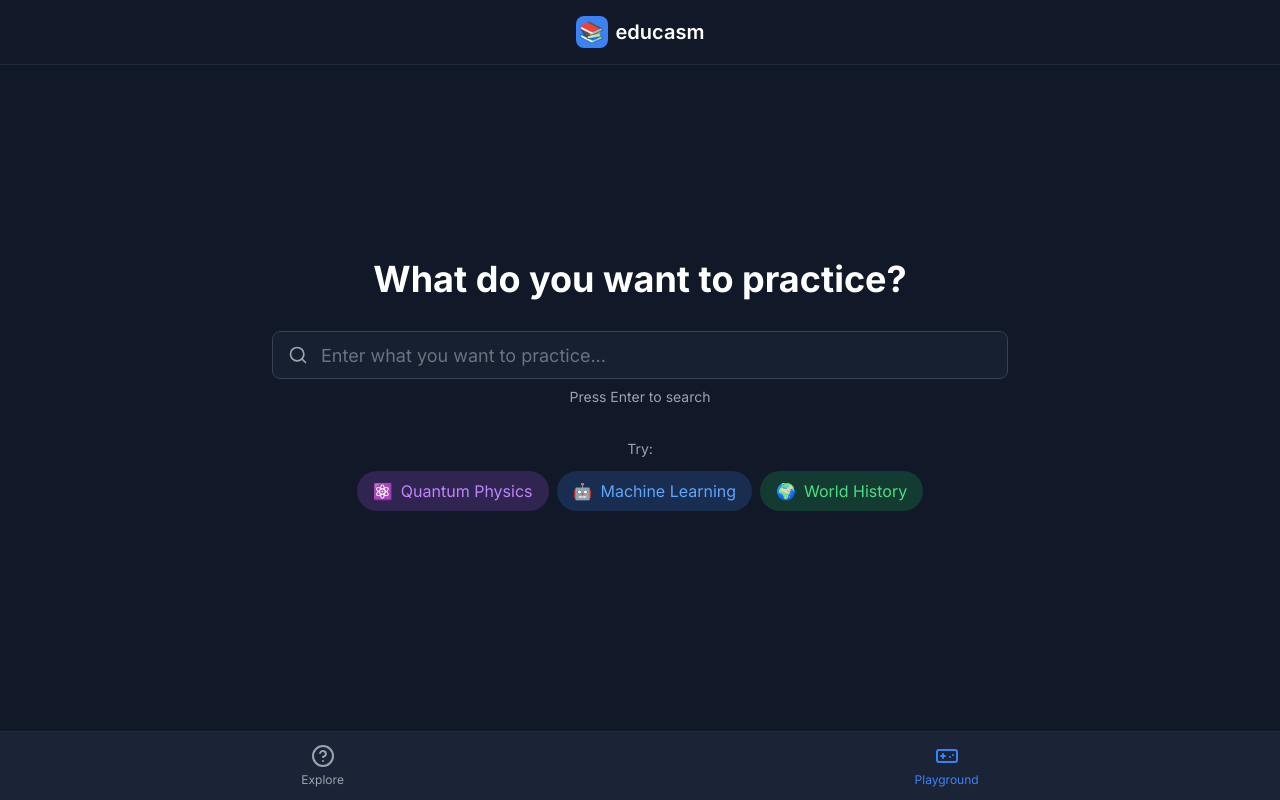
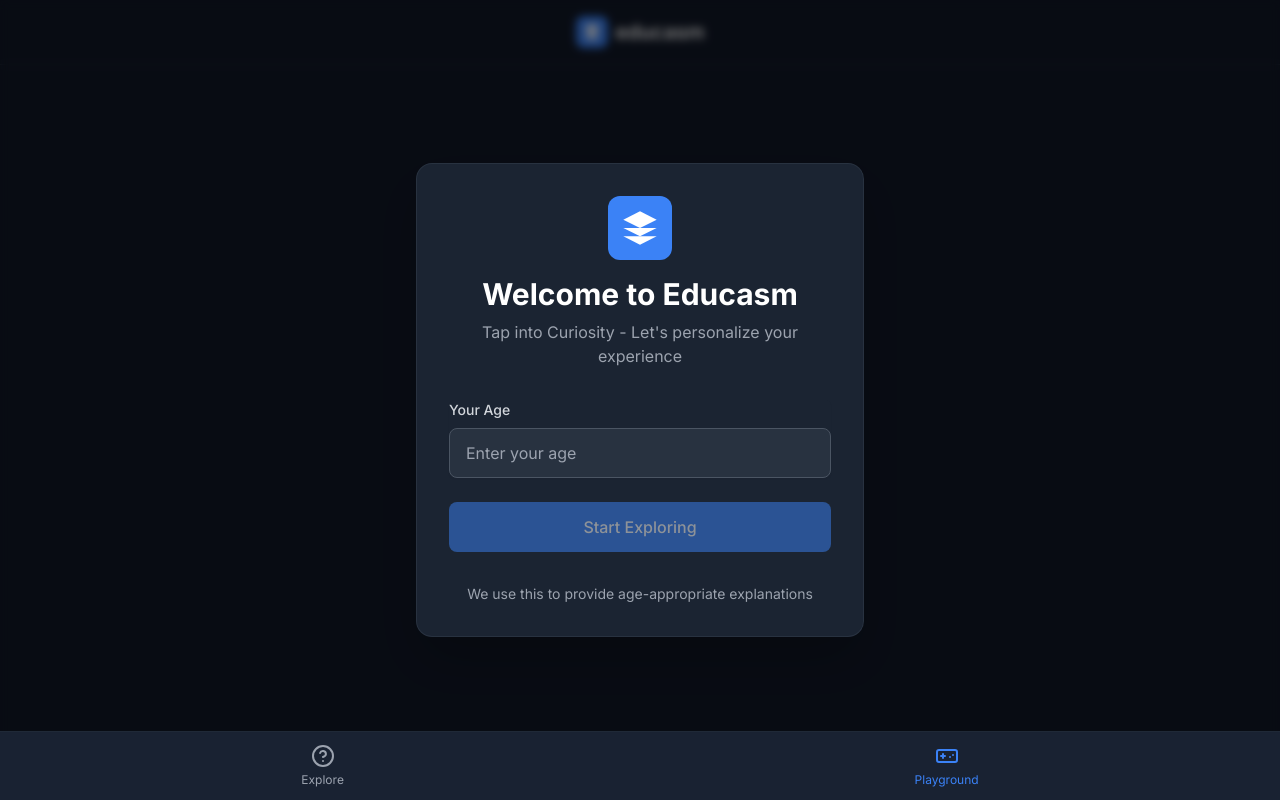
Before and after one commit to codiearyan/educasm, a Next.js app: page /playground in a window 1280 px wide. Built offline with nearby package versions, Linux system fonts and the light colour scheme.

Commit message:
user age modal logo fix

```diff
--- a/src/app/layout.tsx
+++ b/src/app/layout.tsx
@@ -25,8 +25,17 @@
           <div className="flex min-h-screen flex-col">
             <header className="flex justify-center p-4 border-b border-gray-800">
               <div className="flex items-center gap-2">
-                <div className="w-8 h-8 bg-primary rounded-lg flex items-center justify-center">
-                  <span className="text-white text-xl">📚</span>
+                  <div className="w-8 h-8 bg-primary rounded-lg flex items-center justify-center">
+                  <span className="text-white text-xl"> <svg
+              className="w-5 h-5"
+              viewBox="0 0 24 24"
+              fill="currentColor"
+              xmlns="http://www.w3.org/2000/svg"
+            >
+              <path d="M12 2L2 7L12 12L22 7L12 2Z" />
+              <path d="M2 17L12 22L22 17" />
+              <path d="M2 12L12 17L22 12" />
+            </svg></span>
                 </div>
                 <span className="text-white text-xl font-semibold">educasm</span>
               </div>
--- a/src/app/page.tsx
+++ b/src/app/page.tsx
@@ -7,6 +7,7 @@
 import { RelatedTopics } from '@/components/explore/related-topics';
 import { RelatedQuestions } from '@/components/explore/related-questions';
 import { useUserContext } from '@/components/providers/user-provider';
+import { PreFillForm } from '@/components/shared/pre-fill-form';
 import { toast } from 'react-hot-toast';
 import ReactMarkdown from 'react-markdown';
 import remarkGfm from 'remark-gfm';
@@ -98,7 +99,7 @@
 };
 
 export default function HomePage() {
-  const { userContext } = useUserContext();
+  const { userContext, setUserContext } = useUserContext();
   const [isLoading, setIsLoading] = useState(false);
   const [messages, setMessages] = useState<Message[]>([]);
   const [showInitialSearch, setShowInitialSearch] = useState(true);
@@ -330,6 +331,10 @@
     }
   }, [chatThreads]);
 
+  if (!userContext) {
+    return <PreFillForm onSubmit={setUserContext} />;
+  }
+
   return (
     <div className="flex h-[calc(100vh-8rem)]">
       {/* Left Sidebar */}
@@ -428,7 +433,16 @@
                       <div className="w-full">
                         <div className="flex items-center gap-2 mb-2">
                           <div className="w-6 h-6 rounded-full bg-blue-500/20 flex items-center justify-center">
-                            <span className="text-xs">📚</span>
+                            <span className="text-xs">  <svg
+              className="w-5 h-5"
+              viewBox="0 0 24 24"
+              fill="currentColor"
+              xmlns="http://www.w3.org/2000/svg"
+            >
+              <path d="M12 2L2 7L12 12L22 7L12 2Z" />
+              <path d="M2 17L12 22L22 17" />
+              <path d="M2 12L12 17L22 12" />
+            </svg></span>
                           </div>
                           <span className="text-sm text-gray-400">Answer</span>
                         </div>
--- a/src/app/playground/page.tsx
+++ b/src/app/playground/page.tsx
@@ -2,10 +2,11 @@
 
 import { PlaygroundView } from '@/components/playground/playground-view';
 import { useUserContext } from '@/components/providers/user-provider';
+import { PreFillForm } from '@/components/shared/pre-fill-form';
 import { toast } from 'react-hot-toast';
 
 export default function PlaygroundPage() {
-  const { userContext } = useUserContext();
+  const { userContext, setUserContext } = useUserContext();
 
   const handleError = (message: string) => {
     toast.error(message);
@@ -16,20 +17,7 @@
   };
 
   if (!userContext) {
-    return (
-      <div className="min-h-[80vh] flex flex-col items-center justify-center px-4 animate-fade-in">
-        <div className="w-full max-w-3xl space-y-8">
-          <h1 className="text-3xl sm:text-4xl font-bold text-center text-white mb-8">
-            Please complete your profile
-          </h1>
-          <div className="space-y-2">
-            <p className="text-gray-400 text-center">
-              You need to set up your profile before you can start practicing.
-            </p>
-          </div>
-        </div>
-      </div>
-    );
+    return <PreFillForm onSubmit={setUserContext} />;
   }
 
   return (
--- a/src/components/providers/user-provider.tsx
+++ b/src/components/providers/user-provider.tsx
@@ -19,14 +19,28 @@
 
 export const UserProvider = ({ children }: { children: React.ReactNode }) => {
   const [userContext, setUserContext] = useState<UserContext | null>(null);
+  const [isInitialized, setIsInitialized] = useState(false);
 
+  // Initialize from localStorage only on client side
   useEffect(() => {
-    // In a real app, you might want to load this from localStorage or a backend
-    // For now, we'll just set a default value
-    if (!userContext) {
-      setUserContext({ age: 25 });
+    const saved = localStorage.getItem('userContext');
+    if (saved) {
+      setUserContext(JSON.parse(saved));
+    }
+    setIsInitialized(true);
+  }, []);
+
+  // Save to localStorage whenever userContext changes
+  useEffect(() => {
+    if (userContext) {
+      localStorage.setItem('userContext', JSON.stringify(userContext));
     }
   }, [userContext]);
+
+  // Show nothing until client-side initialization is complete
+  if (!isInitialized) {
+    return null;
+  }
 
   return (
     <UserContextProvider.Provider value={{ userContext, setUserContext }}>
--- a/src/components/shared/pre-fill-form.tsx
+++ b/src/components/shared/pre-fill-form.tsx
@@ -1,57 +1,103 @@
-'use client';
-
-import { useState } from 'react';
-import { UserContext } from '@/types';
+import React, { useState } from 'react';
+import { UserContext } from '../../types';
 
 interface PreFillFormProps {
   onSubmit: (context: UserContext) => void;
 }
 
-export const PreFillForm = ({ onSubmit }: PreFillFormProps) => {
-  const [age, setAge] = useState('');
+export const PreFillForm: React.FC<PreFillFormProps> = ({ onSubmit }) => {
+  const [age, setAge] = useState<string>('');
 
   const handleSubmit = (e: React.FormEvent) => {
     e.preventDefault();
-    if (age) {
-      onSubmit({ age: parseInt(age) });
+
+    const ageNumber = parseInt(age);
+    if (isNaN(ageNumber) || ageNumber < 1 || ageNumber > 100) {
+      return;
+    }
+
+    onSubmit({
+      age: ageNumber
+    });
+  };
+
+  const handleAgeChange = (e: React.ChangeEvent<HTMLInputElement>) => {
+    const value = e.target.value;
+    // Allow empty string or valid numbers
+    if (value === '' || /^\d{1,3}$/.test(value)) {
+      setAge(value);
     }
   };
 
   return (
-    <div className="min-h-screen flex items-center justify-center">
-      <form onSubmit={handleSubmit} className="w-full max-w-md p-6 space-y-6
-        bg-gray-800 rounded-lg">
-        <h2 className="text-2xl font-bold text-center">Welcome to educasm</h2>
-        <p className="text-gray-400 text-center">
-          Please tell us a bit about yourself so we can personalize your experience.
+    <div className="fixed inset-0 flex items-center justify-center bg-black/50 backdrop-blur-sm">
+      <div className="max-w-md w-full m-4 space-y-8 bg-gray-800/90 backdrop-blur-sm p-8 rounded-2xl shadow-2xl border border-gray-700/50 animate-fade-in">
+        {/* Logo and Title */}
+        <div className="text-center">
+          <div className="mx-auto h-16 w-16 mb-4 flex items-center justify-center
+            bg-primary rounded-xl text-white text-2xl font-bold">
+            {/* Stacked layers logo */}
+            <svg
+              className="w-10 h-10"
+              viewBox="0 0 24 24"
+              fill="currentColor"
+              xmlns="http://www.w3.org/2000/svg"
+            >
+              <path d="M12 2L2 7L12 12L22 7L12 2Z" />
+              <path d="M2 17L12 22L22 17" />
+              <path d="M2 12L12 17L22 12" />
+            </svg>
+          </div>
+          <h1 className="text-2xl sm:text-3xl font-bold text-white mb-2">
+            Welcome to Educasm
+          </h1>
+          <p className="text-gray-400 text-sm sm:text-base">
+            Tap into Curiosity - Let's personalize your experience
           </p>
+        </div>
 
-        <div className="space-y-2">
-          <label htmlFor="age" className="block text-sm font-medium">
+        <form onSubmit={handleSubmit} className="mt-8 space-y-6">
+          <div className="rounded-md shadow-sm -space-y-px">
+            <div>
+              <label htmlFor="age" className="block text-sm font-medium text-gray-300 mb-2">
                 Your Age
               </label>
+              <div className="relative">
                 <input
-            type="number"
                   id="age"
+                  type="text"
                   value={age}
-            onChange={(e) => setAge(e.target.value)}
-            min="1"
-            max="120"
+                  onChange={handleAgeChange}
+                  placeholder="Enter your age"
+                  className="w-full px-4 py-3 bg-gray-700/50 border border-gray-600 rounded-lg
+                    text-white placeholder-gray-400 focus:outline-none focus:ring-2
+                    focus:ring-primary focus:border-transparent transition-all duration-200"
                   required
-            className="w-full px-3 py-2 bg-gray-700 border border-gray-600
-              rounded-md focus:outline-none focus:ring-2 focus:ring-blue-500"
                 />
               </div>
+            </div>
+          </div>
 
+          <div>
             <button
               type="submit"
-          className="w-full px-4 py-2 text-white bg-blue-600 rounded-md
-            hover:bg-blue-700 focus:outline-none focus:ring-2
-            focus:ring-blue-500 focus:ring-offset-2 focus:ring-offset-gray-800"
+              disabled={!age || parseInt(age) < 1 || parseInt(age) > 100}
+              className="group relative w-full flex justify-center py-3 px-4 border
+                border-transparent text-sm sm:text-base font-medium rounded-lg text-white
+                bg-primary hover:bg-primary/90 focus:outline-none focus:ring-2
+                focus:ring-offset-2 focus:ring-primary disabled:opacity-50
+                disabled:cursor-not-allowed transition-all duration-200"
             >
-          Get Started
+              Start Exploring
             </button>
+          </div>
         </form>
+
+        {/* Footer Text */}
+        <p className="mt-4 text-center text-xs sm:text-sm text-gray-400">
+          We use this to provide age-appropriate explanations
+        </p>
+      </div>
     </div>
   );
 };
```
Lines whose indentation alone changed are shown as unchanged.
